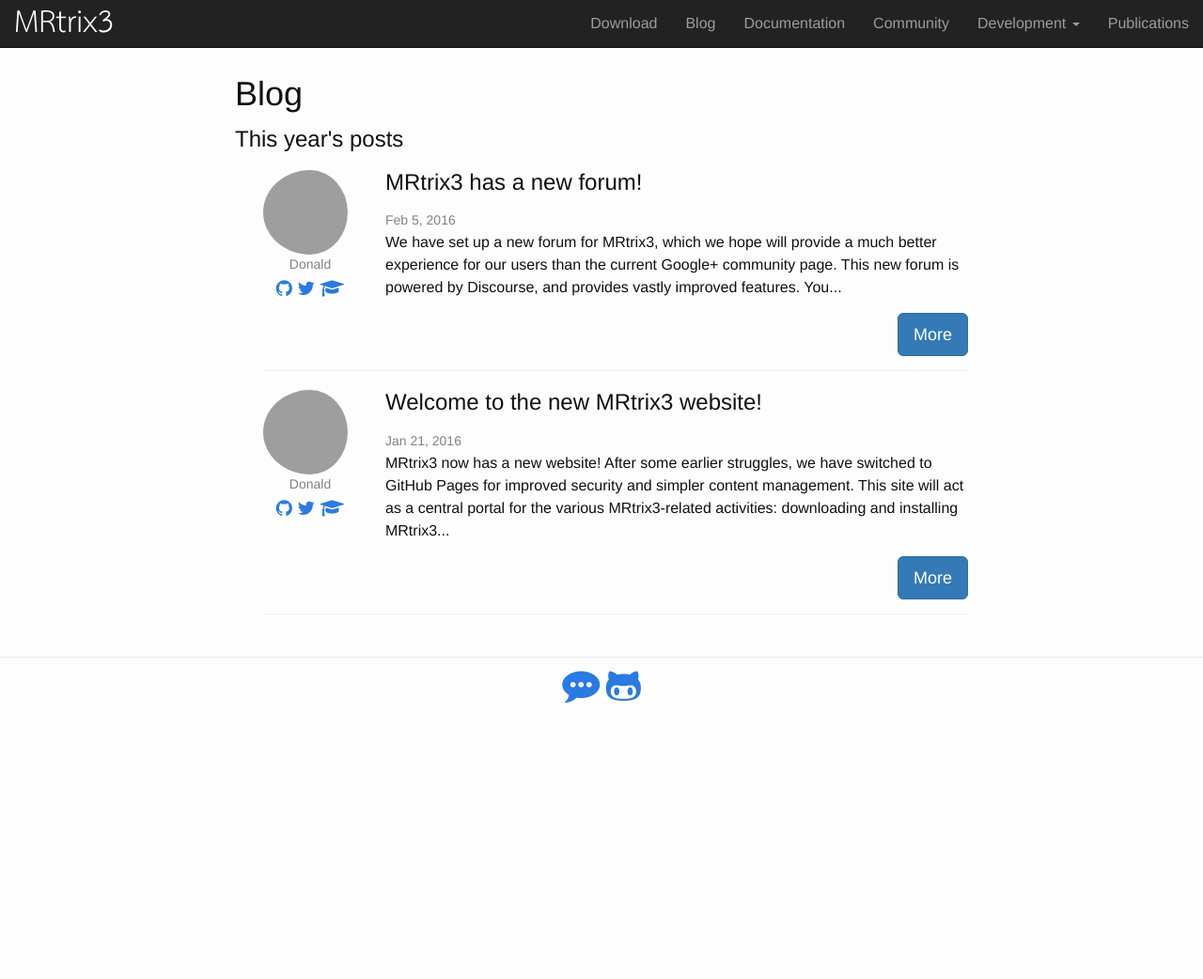
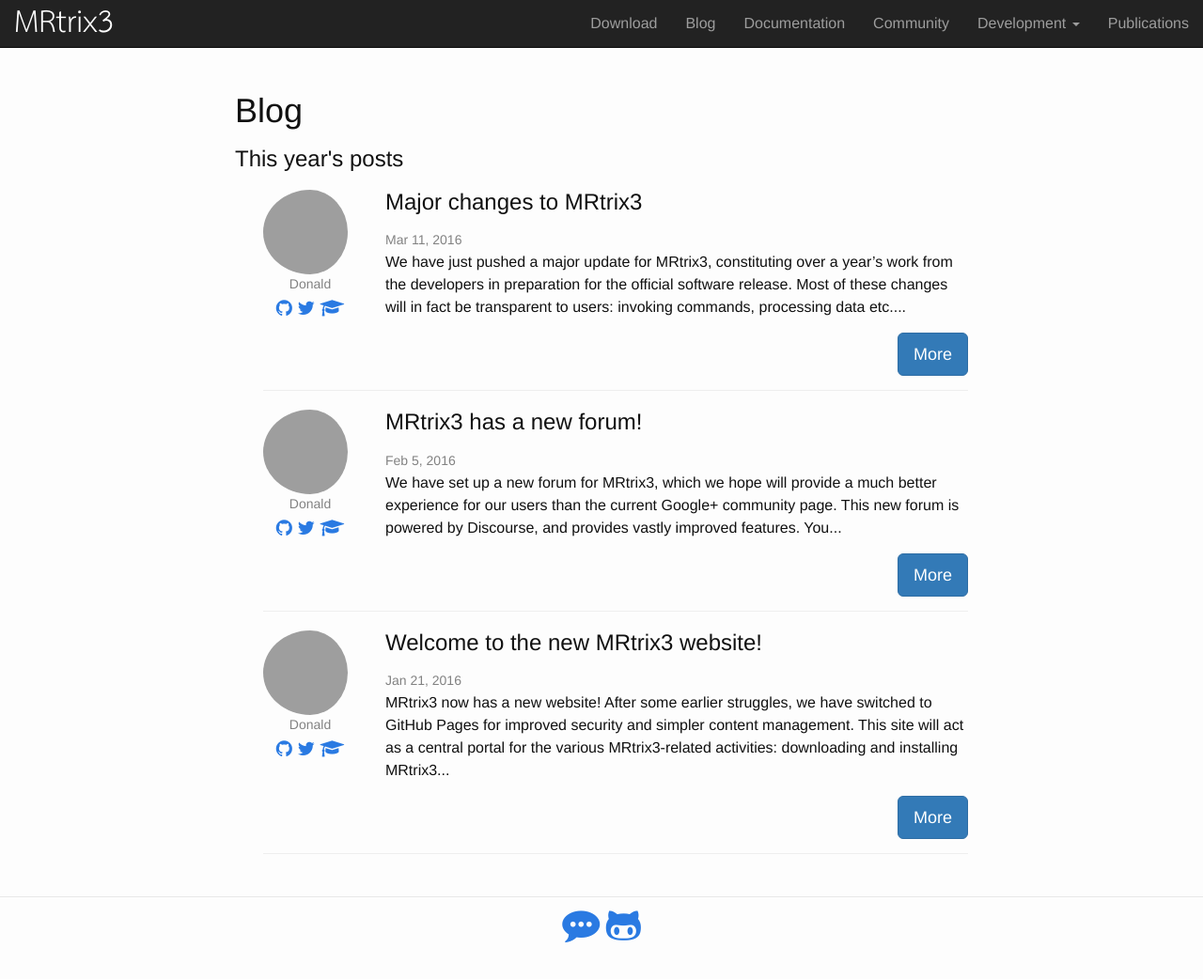
Before and after one commit to MRtrix3/MRtrix3.github.io, a Jekyll site: the page built from blog.html, in a window 1280 px wide and 1059 px high. Shown: the top 1042 px of the window at 94% size. Built offline with Jekyll 4.4.1, drawn with Linux system fonts in a browser that asks for light colours; nearby versions of some CDN libraries; some of the changed lines change nothing that is shown; grey boxes are pictures that could not be loaded.

Commit message:
new post to announce updated_syntax merge

```diff
--- /dev/null
+++ b/_posts/2016/03/2016-03-11-major-changes-to-mrtrix3.md
@@ -0,0 +1,254 @@
+---
+layout: post
+title: Major changes to MRtrix3
+author: jdtournier
+date: 2016-03-11 12:46:00 -0000
+---
+
+We have just pushed a major update for MRtrix3, constituting over a year's work
+from the developers in preparation for the official software release. Most of
+these changes will in fact be transparent to users: invoking commands,
+processing data etc. are more-or-less unaffected by the changes. The only major
+changes from a user's point of view relate to installation of the software. See
+[below for details](#changes-to-the-installation-process).
+
+For the sake of clarity, and to encourage people to update and test the newest
+code prior to the official software release, we are listing here both the [major
+modifications](#major-updates) that have occurred within the code, as well as
+[minor updates](#minor-updates) that have been added within this code branch
+and are now available to users.
+
+If there are any issues encountered with the changes listed below, or indeed
+any aspect of MRtrix3, please report it. You can either use the [GitHub issue
+tracking page](https://github.com/MRtrix3/mrtrix3/issues) for issues that you
+are confident are software glitches, or create a new topic in this community
+forum for more general questions or inquiries.
+
+----
+
+# Changes to the installation process
+
+There are two major changes related to the installation:
+
+- MRtrix3 now relies on the [Eigen3](http://eigen.tuxfamily.org/) library for
+  its linear algebra handling. The [GNU Scientific Library](http://www.gnu.org/software/gsl/)
+ is no longer required.
+
+- By default, the executables now reside in the `release/bin` folder rather than `bin/`.
+
+
+### Instructions for upgrading
+To upgrade cleanly from the current version of MRtrix3, we recommend the
+following steps:
+
+- Install the [Eigen3](http://eigen.tuxfamily.org/) library. This will depend
+  on your distribution. See the
+  [updated instructions in the documentation](http://mrtrix.readthedocs.org/) for details.
+
+- Before upgrading, clean out your current installation of any temporary files
+  and executables:
+
+  ~~~ bash
+  $ ./build clean
+  ~~~
+
+- Update the code:
+
+  ~~~ bash
+  $ git pull
+  ~~~
+
+- Run the configure script:
+
+  ~~~ bash
+  $ ./configure
+  ~~~
+
+- Build the executables:
+
+  ~~~ bash
+  $ ./build
+  ~~~
+
+- Update your `PATH`. This depends on how you set your `PATH` originally.
+  Assuming you followed our original recommendations, you will most likely have
+  added a line similar to the following to your `./~bashrc` file:
+
+  ~~~
+  export PATH=/home/user/mrtrix3/bin:/home/user/mrtrix3/scripts:$PATH
+  ~~~
+
+  This line will depend on your exact setup. You will need to modify it to
+  include the `release` folder between `mrtrix3/` and `bin`. Using the example
+  above, this would change to:
+
+  ~~~
+  export PATH=/home/user/mrtrix3/release/bin:/home/user/mrtrix3/scripts:$PATH
+  ~~~
+
+
+----
+
+# Major updates
+
+- *Image handling code*: We have almost completely overhauled the C++ classes
+  responsible for opening, creating and navigating both image header
+information, and image data contents, both on disk and within RAM. This has
+greatly reduced the number of different code classes required to perform
+such operations, and will hopefully ease the learning curve for researchers
+choosing to make use of the MRtrix3 libraries for their own developmental
+research. It also makes our own lives easier by reducing unnecessary code
+duplication.
+
+- *Mathematics library*: We have completely removed the dependence of MRtrix3
+  on the [GNU Scientific Library (GSL)](http://www.gnu.org/software/gsl/), in
+favour of the C++ template library [Eigen](http://eigen.tuxfamily.org/). This
+library provides highly-optimised code for performing linear algebra, and is
+quite actively developed. In addition to the performance benefits we have
+observed (a factor of 3 speedup in some instances), it has also made redundant
+a large fraction of the custom classes and algorithms that were written as part
+of MRtrix3's own mathematics library component.
+
+- *Automated testing*: We now automatically compile and test various components
+  of MRtrix3 in a fully automated fashion using
+[TravisCI](https://travis-ci.org/). This means that any proposed changes to the
+code must be proven to compile and run on a set of testing platforms before the
+changes can be pushed to users. We also get a little green 'passing' logo on
+the main GitHub page.
+
+- *Documentation*: This will no longer be managed using the [GitHub
+wiki](https://github.com/MRtrix3/mrtrix3/wiki); instead, this documentation
+will be included as part of the downloaded package (compiled into a PDF
+document), and made available through [readthedocs](http://mrtrix.readthedocs.org/).
+
+
+----
+
+# Minor updates
+
+At time of writing, the merge of the `updated_syntax` branch will push 744 code
+updates to the main code repository branch. Below is a summary of the little
+updates that have happened along the way, that are tangible for the end user.
+We will try to group these in a semi-sensible manner...
+
+### Implementation changes
+
+- `tckgen`: A few little tractography tweaks, with respect to
+  Anatomically-Constrained Tractography (ACT):
+
+  - Slightly modified how iFOD2 handles the image edges. This should prevent
+    streamlines from being erroneously rejected by ACT as they attempt to leave
+the inferior edge of the diffusion images due to iFOD2's calibration mechanism.
+
+  - Streamlines can now be seeded from _within_ sub-cortical grey matter. The
+    ACT priors are still applied, they are just slightly reformulated to be
+applicable in this context: each streamline must traverse white matter when
+tracking from _only one_ direction from the seed point. Hopefully this is
+useful for e.g. connectivity-based parcellation.
+
+  - The back-tracking algorithm has been modified from that presented in the
+    ACT NeuroImage article. There, a simple integer counter was incremented,
+and the track was truncated according to the value of that counter at each
+back-tracking event. This meant that if back-tracking was successfully used to
+traverse one difficult area, but a new difficult area was later encountered,
+the initial back-tracking step would already be very large. The new algorithm
+progressively increases the length of back-tracking when attempting to traverse
+a region, but the counter is _reset_ if the track successfully extends beyond
+the initial back-tracking event. This should enhance the effectiveness of the
+approach at improving tracking in difficult areas.
+
+- `dwi2tensor`: Now uses an iteratively-reweighted linear least-squares solver
+  for estimating tensor components.
+
+- `dwi2response`: This command has been _deleted_, and replaced by a _script_
+  (see below).
+
+- `5ttgen`: This (effectively unused) command has been deleted; the
+  functionality is instead performed explicitly in the corresponding Python
+script.
+
+### Script changes
+
+The provided Python scripts have all been renamed, and undergone significant
+implementation changes. Apart from making the naming convention more consistent
+with the binary commands, hopefully it will also enable expansion of their
+capabilities, rather than having many scripts with subtle differences.
+
+- `dwi2response` is no longer a binary command, but a _script_. Furthermore, it
+  provides access to a number of different algorithms for estimating the
+response function from image data, and parameters for each. The discussion on
+[response function
+estimation](http://mrtrix.readthedocs.org/en/updated_syntax/concepts/response_function_estimation.html)
+has been updated accordingly.
+
+- `act_anat_prepare_fsl` and `act_anat_prepare_freesurfer` have been combined
+  into a single script, `5ttgen`.
+
+- `revpe_distcorr` and `revpe_dwicombine` have been combined into a single
+  script, `dwipreproc`. The command-line options for this script are used to
+indicate what type of reversed phase-encoding data are to be provided; it also
+works in the absence of any reversed phase-encode data. In addition, the script
+will now make use of the rotated diffusion gradient vectors provided by `eddy`
+in the latest version of FSL.
+
+- `fs_parc_replace_sgm_first` has been renamed to `labelsgmfix`.
+
+- Script `dwibiascorrect` can use either FSL's FAST, or the N4 algorithm
+  provided with ANTS to estimate the inhomogeneity field.
+
+### New commands
+
+- `msdwi2fod`: Performs Multi-Shell Multi-Tissue (MSMT) CSD. The necessary
+  response function files will most typically be generated using the new
+``dwi2response`` script with the ``msmt_5tt`` algorithm; alternative approaches
+are still in development.
+
+- `tckconvert`: Commands `tckimport` and `tck2vtk` have been removed, and
+  replaced with this more general command, which can perform conversion of
+track data both to and from a number of file formats, as well as apply
+transformations between spatial conventions.
+
+- `dwinormalise`: This is used for performing inter-subject DWI intensity
+  normalisation.
+
+- `fod2dec`: For generating Directionally-Encoded Colour images based on FOD
+  data rather than the tensor model. Includes options for panchromatic
+sharpening, and luminance/perception correction.
+
+- `tckglobal`: For performing global tractography (see [this paper for
+  details](http://www.sciencedirect.com/science/article/pii/S1053811915007168)).
+
+### New features
+
+- `tckgen`: Null distribution tracking algorithms for both 1st- and 2nd-order
+  tractography algorithms (the latter provides the null case of the default
+iFOD2 algorithm).
+
+- `dwi2tensor`: Now capable of estimating diffusion kurtosis tensor (DKI)
+  components.
+
+- Bash completion. After compilation, execute the file
+  `scripts/mrtrix_bash_completion` as part of your Bash profile startup. Then,
+hitting the TAB key while writing out an MRtrix command will auto-complete
+options; and, when searching for an input file, prompt only those files within
+the directory that are relevant (e.g. image files only when the command expects
+an input image).
+
+- Additional tensor metrics available in the `tensor2metric` command.
+
+- Job counter during the `build` script, to give an indication of likely
+  duration of compilation.
+
+- The ODF tool in `mrview` is now capable of displaying, in addition to
+  spherical harmonic data:
+
+  - Amplitudes as defined based on a set of directions on the hemisphere. Note
+    that this includes single- and multi-shell diffusion data, allowing direct
+visualisation of the diffusion signal on the half-sphere (rather than mapping
+to spherical harmonics, which may obscure features or artefacts).
+
+  - Diffusion Tensor glyphs (visualized as mean particle displacement).
+
+- Integer postfixes at the command-line. Tired of running `tckgen -number
+  10000000`, and questioning whether you've accidentally got an extra zero in
+there? Just use `tckgen -number 10M` instead.
--- a/_sass/_base.scss
+++ b/_sass/_base.scss
@@ -44,6 +44,11 @@
 %vertical-rhythm {
     margin-bottom: $spacing-unit / 2;
 }
+
+h1 {
+   margin-top: 0.5em;
+   margin-bottom: 0.5em;
+ }
 
 
 
```
